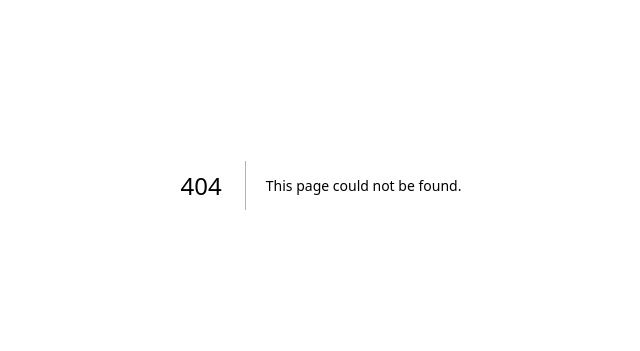
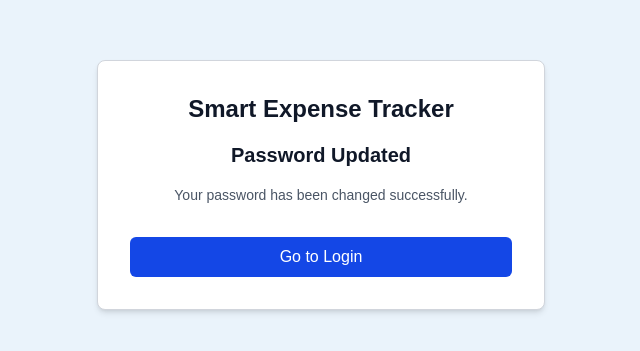
Before and after one commit to osid-alkourd/smart-expense-frontend, a Next.js app: page /password-updated in a window 1280 px wide. Before the commit this address had no page. Shown: the part 215-566 px from the top of the page, without its empty margins (319-959 px from the left). Built offline with nearby package versions, Linux system fonts and the light colour scheme.

Commit message:
add password updated success page

```diff
--- /dev/null
+++ b/app/password-updated/page.tsx
@@ -0,0 +1,40 @@
+"use client";
+
+import Link from "next/link";
+
+export default function PasswordUpdatedPage() {
+  return (
+    <div className="min-h-screen" style={{ backgroundColor: '#EAF3FB' }}>
+      {/* Main Content */}
+      <main className="flex items-center justify-center min-h-screen py-12 px-4 sm:px-6 lg:px-8">
+        <div className="max-w-md w-full">
+          {/* Success Card */}
+          <div className="bg-white rounded-lg shadow-md border border-gray-300 p-8">
+            {/* App Title */}
+            <h1 className="text-2xl font-bold text-center text-gray-900 mb-4">
+              Smart Expense Tracker
+            </h1>
+
+            {/* Main Title */}
+            <h2 className="text-xl font-bold text-center text-gray-900 mb-4">
+              Password Updated
+            </h2>
+
+            {/* Success Message */}
+            <p className="text-sm text-gray-600 text-center mb-8">
+              Your password has been changed successfully.
+            </p>
+
+            {/* Go to Login Button */}
+            <Link
+              href="/login"
+              className="w-full bg-blue-700 text-white py-2 px-4 rounded-md hover:bg-blue-800 focus:outline-none focus:ring-2 focus:ring-blue-500 focus:ring-offset-2 transition-colors duration-200 font-medium text-center block"
+            >
+              Go to Login
+            </Link>
+          </div>
+        </div>
+      </main>
+    </div>
+  );
+}
```
